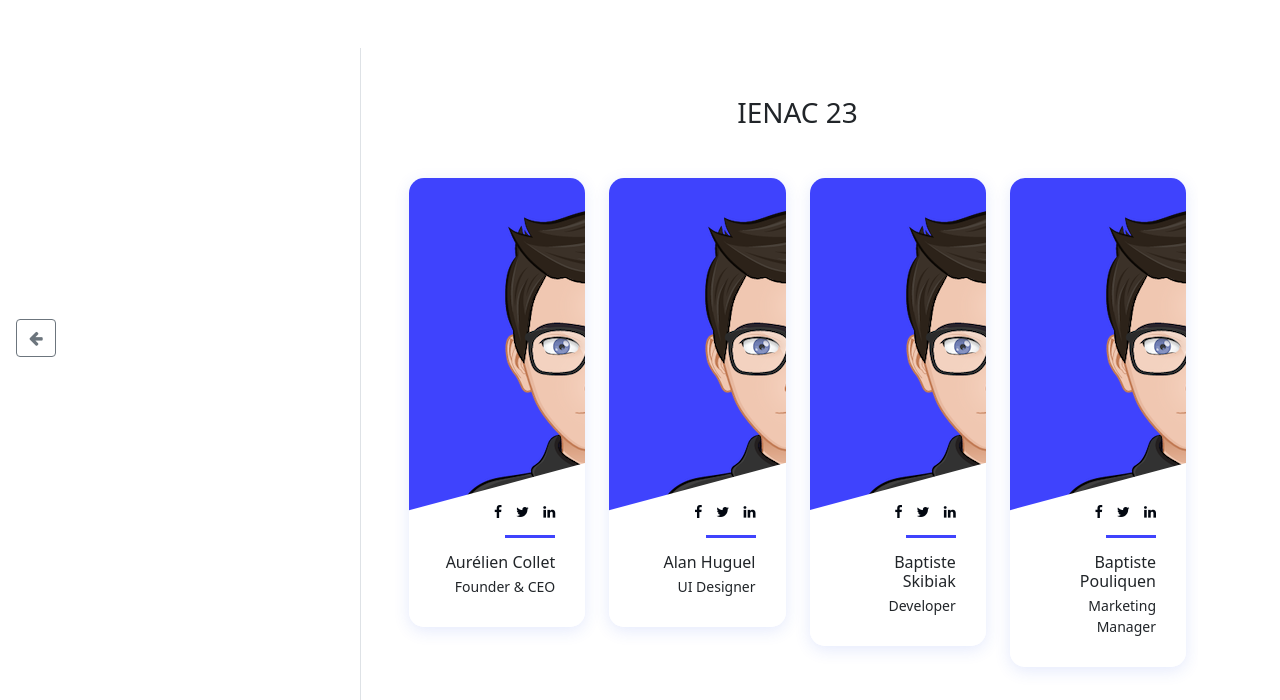
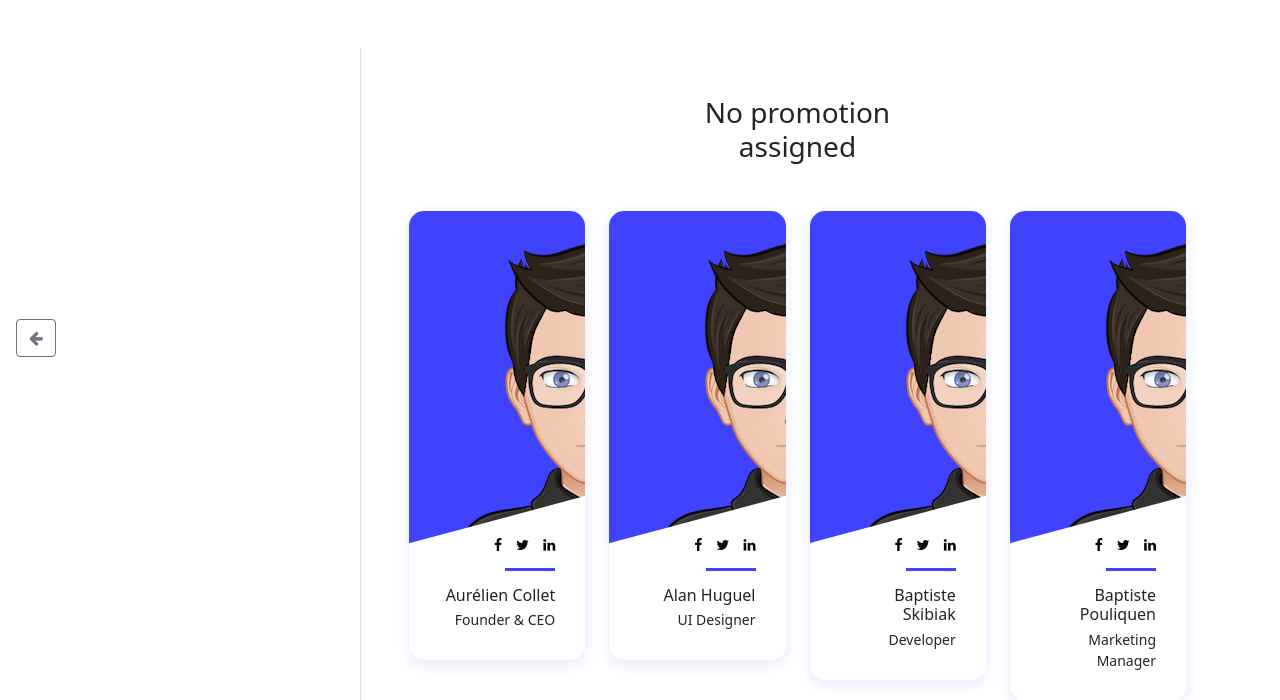
Before and after one commit to YoseAure/Projet-web, a Flask app: page /promotions in a window 1280 px wide. Shown: the part 62-762 px from the top of the page. Run offline with Flask 3, Linux system fonts and the light colour scheme; the visitor is signed in with stand-in values (Sample User, id 1); data that the repository does not hold is empty; some libraries are stand-ins or nearby versions.

Commit message:
update promotion page

```diff
--- a/main.py
+++ b/main.py
@@ -22,7 +22,7 @@ login_manager.login_message_category = 'info'
 
 
 class User(UserMixin):
-    def __init__(self, id, first_name, last_name, email, password, promotion_id=None, phone=None, address=None, company=None, twitter=None, instagram=None, facebook=None, github=None):
+    def __init__(self, id, first_name, last_name, email, password, promotion_id=None, phone=None, address=None, company=None, twitter=None, instagram=None, facebook=None, github=None, promotion_name=None, promotion_year=None):
         self.id = id
         self.first_name = first_name
         self.last_name = last_name
@@ -36,23 +36,19 @@ class User(UserMixin):
         self.instagram = instagram
         self.facebook = facebook
         self.github = github
+        self.promotion_name = promotion_name
+        self.promotion_year = promotion_year
 
 
 @login_manager.user_loader
 def load_user(user_id):
     cur = mysql.connection.cursor()
-    cur.execute("SELECT * FROM Users WHERE user_id = %s", (user_id,))
+    cur.execute("SELECT u.*, p.name, p.year FROM Users u LEFT JOIN Promotions p ON u.promotion_id = p.promotion_id WHERE u.user_id = %s", (user_id,))
     user = cur.fetchone()
     cur.close()
     if user:
-        return User(user[0], user[1], user[2], user[3], user[4])
+        return User(user[0], user[1], user[2], user[3], user[4], user[5])
     return None
-
-
-@app.route('/')
-@app.route('/home')
-def homepage():
-    return render_template('homepage.html', title='Homepage', css_file='homepage.css')
 
 
 @app.route('/login', methods=['GET', 'POST'])
@@ -64,18 +60,24 @@ def login():
         email = form.email.data
         password = form.password.data
         cur = mysql.connection.cursor()
-        cur.execute("SELECT * FROM Users WHERE email = %s", [email])
+        cur.execute("SELECT u.*, p.name, p.year FROM Users u LEFT JOIN Promotions p ON u.promotion_id = p.promotion_id WHERE u.email = %s", [email])
         user = cur.fetchone()
         cur.close()
         if user and bcrypt.check_password_hash(user[4], password):
-            user_obj = User(id=user[0], first_name=user[1],
-                            last_name=user[2], email=user[3], password=user[4])
+            user_obj = User(id=user[0], first_name=user[1], last_name=user[2], email=user[3], password=user[4], promotion_id=user[5])
             login_user(user_obj)
             flash('Logged in successfully.', 'success')
             return redirect(url_for('account'))
         else:
             flash('Login Unsuccessful. Please check email and password', 'danger')
     return render_template('login.html', title='Login', css_file='login.css', form=form)
+
+
+
+@app.route('/')
+@app.route('/home')
+def homepage():
+    return render_template('homepage.html', title='Homepage', css_file='homepage.css')
 
 
 @app.route('/register', methods=['GET', 'POST'])
@@ -185,9 +187,18 @@ def edit_profile():
 
 
 @app.route('/promotions')
+@login_required
 def promotions():
     promotions = Promotion.get_all_promotions(mysql)
-    return render_template('promotions.html', title='Promotions', css_file='promotions.css', promotions=promotions)
+    cur = mysql.connection.cursor()
+    cur.execute("SELECT p.name, p.year FROM Promotions p JOIN Users u ON u.promotion_id = p.promotion_id WHERE u.user_id = %s", (current_user.id,))
+    promotion = cur.fetchone()
+    cur.close()
+
+    promotion_name = promotion[0] if promotion else "No promotion assigned"
+    promotion_year = promotion[1] if promotion else "N/A"
+
+    return render_template('promotions.html', title='Promotions', css_file='promotions.css', promotions=promotions, promotion_name=promotion_name, promotion_year=promotion_year)
 
 
 @app.route('/olympiades')
--- a/templates/promotions.html
+++ b/templates/promotions.html
@@ -15,7 +15,14 @@
                     {% for promo in promotions %}
                     <button class="list-group-item d-flex justify-content-between align-items-center list-group-item-action">
                         {{ promo.name }}
-                        <span class="badge text-bg-secondary rounded-pill">{{ promo.user_count }}</span>
+                        <span class="badge text-bg-secondary rounded-pill">
+                            <svg xmlns="http://www.w3.org/2000/svg" width="16" height="16" fill="currentColor" class="bi bi-people-fill"
+                                viewBox="0 0 16 16">
+                                <path
+                                    d="M7 14s-1 0-1-1 1-4 5-4 5 3 5 4-1 1-1 1zm4-6a3 3 0 1 0 0-6 3 3 0 0 0 0 6m-5.784 6A2.24 2.24 0 0 1 5 13c0-1.355.68-2.75 1.936-3.72A6.3 6.3 0 0 0 5 9c-4 0-5 3-5 4s1 1 1 1zM4.5 8a2.5 2.5 0 1 0 0-5 2.5 2.5 0 0 0 0 5" />
+                            </svg>
+                            {{ promo.user_count }}
+                        </span>
                         <!-- <span class="badge text-bg-secondary rounded-pill">{{ promo.year }}</span> -->
                     </button>
                     {% endfor %}
@@ -27,7 +34,7 @@
                         <div class="col-12 col-sm-8 col-lg-6">
                             <div class="section_heading text-center wow fadeInUp m-5" data-wow-delay="0.2s"
                                 style="visibility: visible; animation-delay: 0.2s; animation-name: fadeInUp;">
-                                <h3>IENAC 23</h3>
+                                <h3>{{ promotion_name }}</h3>
                                 <div class="line"></div>
                             </div>
                         </div>
```
Also changed, not shown: static/js/main.js (+44 -0 lines).
